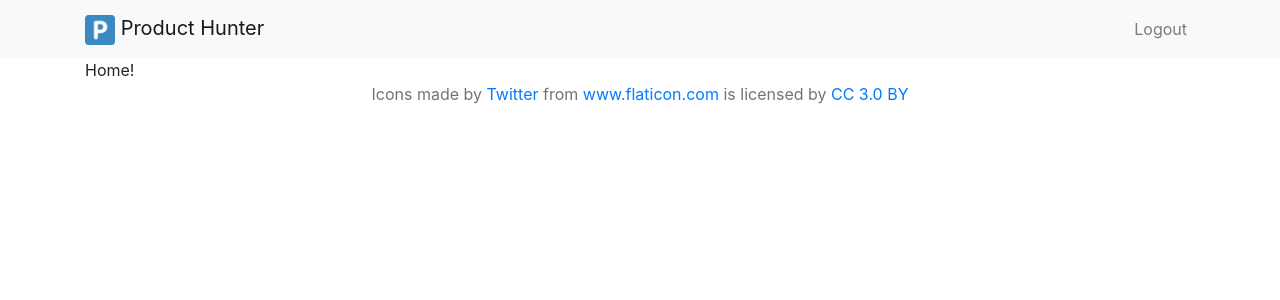
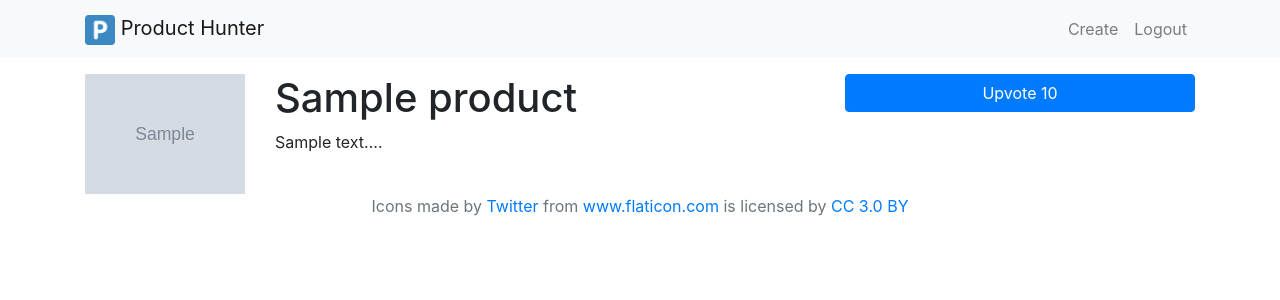
Before and after one commit to waivey/product-hunter-project, a Django app: page / in a window 1280 px wide. Shown: the top 300 px of the page. Run offline with Django 3.2, Linux system fonts and the light colour scheme; a user stored in the database is signed in; tables that the repository leaves empty hold one stand-in row (values such as "Sample post"); grey boxes marked "Sample" are stand-in pictures; some libraries are stand-ins or nearby versions.

Commit message:
added product details and polished homepage

```diff
--- a/prodhunter/templates/base.html
+++ b/prodhunter/templates/base.html
@@ -17,12 +17,14 @@
     <!-- Bootstrap core CSS -->
     <link rel="stylesheet" href="https://stackpath.bootstrapcdn.com/bootstrap/4.3.1/css/bootstrap.min.css" integrity="sha384-ggOyR0iXCbMQv3Xipma34MD+dH/1fQ784/j6cY/iJTQUOhcWr7x9JvoRxT2MZw1T" crossorigin="anonymous">
   </head>
+
+
   <body>
     <header>
       <nav class="navbar navbar-expand-lg navbar-light bg-light">
       	<div class="container">
         <a class="navbar-brand" href="{% url 'home' %}">
-          <img src={% static 'logo.png' %} height=30 width=30 class="d-inline-block alighn-top" />
+          <img src="{% static 'logo.png' %}" height=30 width=30 class="d-inline-block alighn-top" />
           Product Hunter
         </a>
         <button class="navbar-toggler" type="button" data-toggle="collapse" data-target="#navbarSupportedContent" aria-controls="navbarSupportedContent" aria-expanded="false" aria-label="Toggle navigation">
@@ -32,6 +34,9 @@
         <div class="collapse navbar-collapse" id="navbarSupportedContent">
           <ul class="navbar-nav ml-auto">
             {% if user.is_authenticated %}
+            <li class="nav-item">
+              <a class="nav-link" href="{% url 'create' %}">Create</a>
+            </li>
             <li class="nav-item">
               <a class="nav-link" href="javascript:{document.getElementById('logout').submit()}">Logout</a>
               <form id="logout" method="POST" action="{% url 'logout' %}">
--- a/products/templates/products/home.html
+++ b/products/templates/products/home.html
@@ -2,6 +2,25 @@
 
 {% block content %}
 
-Home!
+{% for product in products.all %}
+<div class="row pt-3">
+	<div class="col-2" onclick="window.location='{% url 'detail' product.id %}';" style="cursor: pointer;">
+		<img src="{{ product.icon.url }}" class="img-fluid" />
+	</div>
+	<div class="col-6" onclick="window.location='{% url 'detail' product.id %}';" style="cursor: pointer;">
+		<h1>{{ product.title }}</h1>
+		<p>{{ product.summary }}</p>
+	</div>
+	<div class="col-4" onclick="window.location='{% url 'detail' product.id %}';" style="cursor: pointer;">
+		<a href="javascript:{document.getElementById('upvote{{ product.id }}').submit()}"><button class="btn btn-primary btn-large btn-block">Upvote {{ product.votes_total }}</button></a>
+	</div>
+</div>
+
+<form id="upvote{{ product.id }}" method="POST" action="{% url 'upvote' product.id %}">
+  {% csrf_token %}
+  <input type="hidden">
+</form>
+
+{% endfor %}
 
 {% endblock %}
--- a/products/urls.py
+++ b/products/urls.py
@@ -5,4 +5,6 @@ from . import views
 
 urlpatterns = [
     path('create', views.create, name='create'),
+    path('<int:product_id>', views.detail, name='detail'),
+    path('<int:product_id>/upvote', views.upvote, name='upvote'),
 ]
--- a/products/views.py
+++ b/products/views.py
@@ -1,12 +1,13 @@
-from django.shortcuts import render, redirect
+from django.shortcuts import render, redirect, get_object_or_404
 from django.contrib.auth.decorators import login_required
 from .models import Product
 from django.utils import timezone
 
 def home(request):
-	return render(request, 'products/home.html')
+	products = Product.objects
+	return render(request, 'products/home.html', {'products':products})
 
-@login_required
+@login_required(login_url="/accounts/signup")
 def create(request):
 	if request.method == 'POST':
 		if request.POST['title'] and request.POST['body'] and request.POST['url'] and request.FILES['icon'] and request.FILES['image']:
@@ -22,8 +23,20 @@ def create(request):
 			product.pub_date = timezone.datetime.now()
 			product.hunter = request.user
 			product.save()
-			return redirect('home')
+			return redirect('/products/' + str(product.id))
 		else:
 			return render(request, 'products/create.html', {'error':'All fields are required.'})
 	else:
 		return render(request, 'products/create.html')
+
+def detail(request, product_id):
+	product = get_object_or_404(Product, pk=product_id)
+	return render(request, 'products/detail.html', {'product':product})
+
+@login_required(login_url="/accounts/signup")
+def upvote(request, product_id):
+	if request.method == 'POST':
+		product = get_object_or_404(Product, pk=product_id)
+		product.votes_total += 1
+		product.save()
+		return redirect('/products/' + str(product.id))
```
Also changed, not shown: products/templates/products/detail.html (added, +47 -0 lines).
